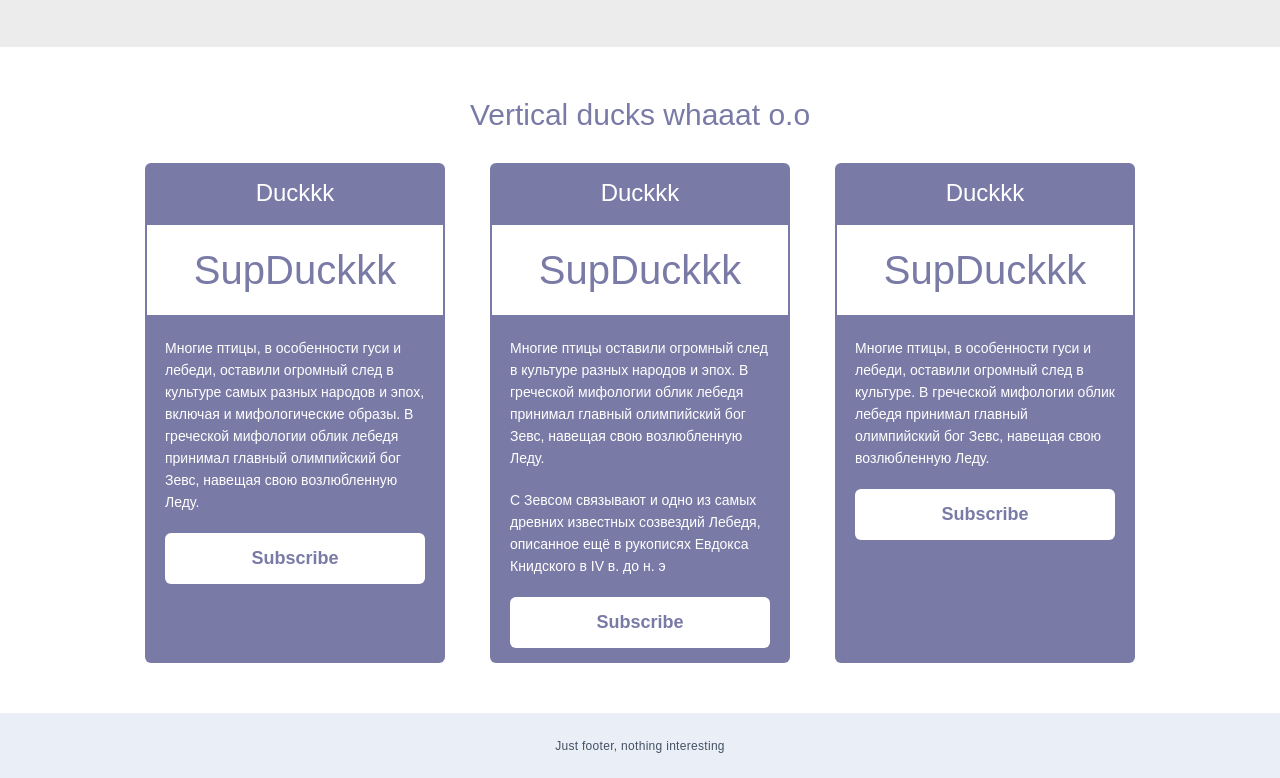
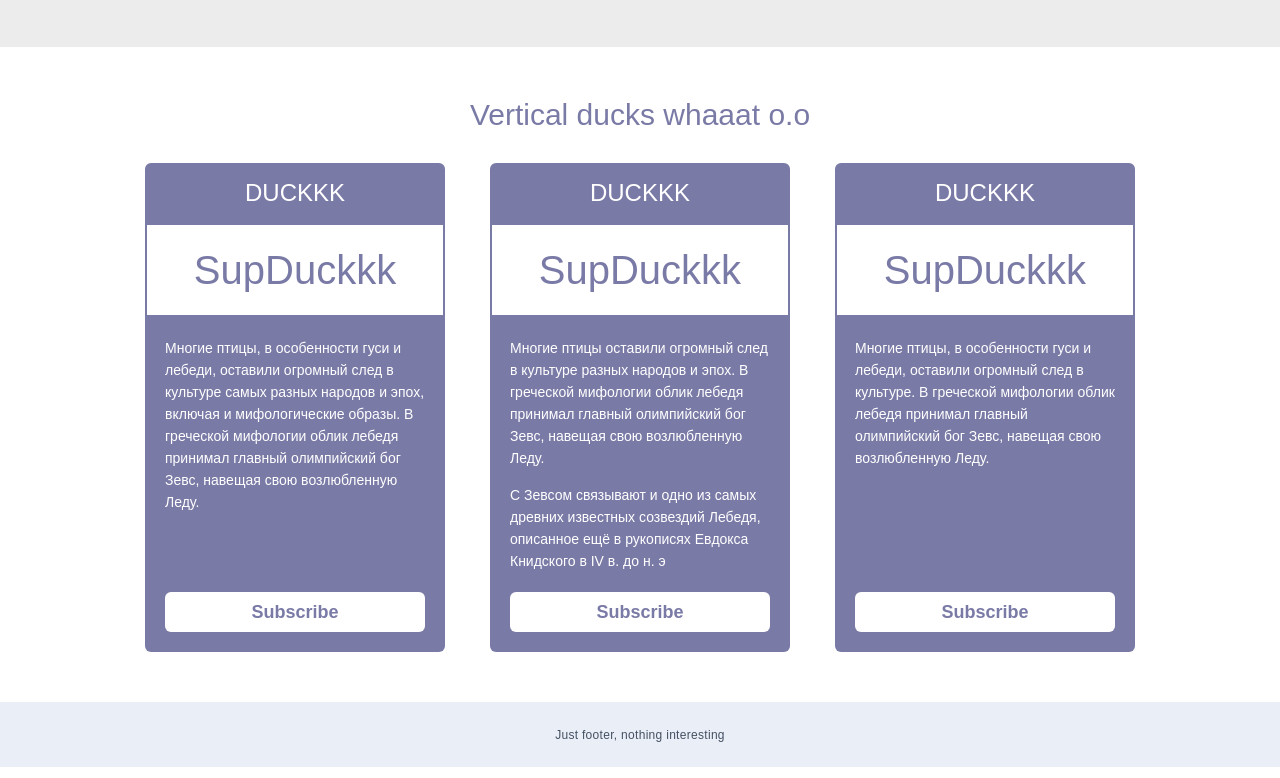
Before and after one commit to kurakinasv/css_components, a plain HTML site: page components_css/flexbox_study/index.html in a window 1280 px wide. Shown: the part 1222-2000 px from the top of the page. Drawn offline with Linux system fonts and the light colour scheme.

Commit message:
finished "vertical" block

```diff
--- a/components_css/flexbox_study/index.html
+++ b/components_css/flexbox_study/index.html
@@ -204,47 +204,49 @@
         <div class="vertical">
             <div class="container">
 
-                <div class="vertical__row">
-                    <div class="vertical__title title">Vertical ducks whaaat o.o</div>
+                <div class="vertical__title title">Vertical ducks whaaat o.o</div>
 
-                    <div class="vertical__block">
+                <div class="vertical__body">
 
-                        <!-- <div class="container"> -->
+                    <div class="vertical__row">
 
-                        <div class="vertical__item">
+                        <div class="vertical__column">
+                            <div class="vertical__item">
 
-                            <div class="vertical__header">Duckkk</div>
-                            <div class="vertical__subheader">SupDuckkk</div>
+                                <div class="vertical__header">Duckkk</div>
+                                <div class="vertical__subheader">SupDuckkk</div>
 
-                            <div class="vertical__subblock">
                                 <div class="vertical__text">
                                     <p>
                                         Многие птицы, в особенности гуси и лебеди, оставили огромный
-                                        след в культуре самых разных народов и эпох, включая и мифологические образы. В
-                                        греческой мифологии облик лебедя принимал главный олимпийский бог Зевс, навещая
+                                        след в культуре самых разных народов и эпох, включая и мифологические
+                                        образы. В
+                                        греческой мифологии облик лебедя принимал главный олимпийский бог Зевс,
+                                        навещая
                                         свою
                                         возлюбленную Леду.
                                     </p>
                                 </div>
 
-                                <div class="vertical__button">
-                                    <button>Subscribe</button>
-                                </div>
+                                <a href="#" class="vertical__button">Subscribe</a>
+
                             </div>
-
                         </div>
 
-                        <div class="vertical__item">
 
-                            <div class="vertical__header">Duckkk</div>
-                            <div class="vertical__subheader">SupDuckkk</div>
+                        <div class="vertical__column">
 
-                            <div class="vertical__subblock">
+                            <div class="vertical__item">
+
+                                <div class="vertical__header">Duckkk</div>
+                                <div class="vertical__subheader">SupDuckkk</div>
+
                                 <div class="vertical__text">
                                     <p>
                                         Многие птицы оставили огромный
                                         след в культуре разных народов и эпох. В
-                                        греческой мифологии облик лебедя принимал главный олимпийский бог Зевс, навещая
+                                        греческой мифологии облик лебедя принимал главный олимпийский бог Зевс,
+                                        навещая
                                         свою
                                         возлюбленную Леду.
                                     </p>
@@ -256,41 +258,42 @@
 
                                 </div>
 
-                                <div class="vertical__button">
-                                    <button>Subscribe</button>
-                                </div>
+                                <a href="#" class="vertical__button">Subscribe</a>
+
+
                             </div>
-
                         </div>
 
-                        <div class="vertical__item">
+                        <div class="vertical__column">
 
-                            <div class="vertical__header">Duckkk</div>
-                            <div class="vertical__subheader">SupDuckkk</div>
+                            <div class="vertical__item">
 
-                            <div class="vertical__subblock">
+                                <div class="vertical__header">Duckkk</div>
+                                <div class="vertical__subheader">SupDuckkk</div>
+
                                 <div class="vertical__text">
                                     <p>
                                         Многие птицы, в особенности гуси и лебеди, оставили огромный
                                         след в культуре. В
-                                        греческой мифологии облик лебедя принимал главный олимпийский бог Зевс, навещая
+                                        греческой мифологии облик лебедя принимал главный олимпийский бог Зевс,
+                                        навещая
                                         свою
                                         возлюбленную Леду.
                                     </p>
                                 </div>
 
-                                <div class="vertical__button">
-                                    <button>Subscribe</button>
-                                </div>
+                                <a href="#" class="vertical__button">Subscribe</a>
+
+
                             </div>
 
                         </div>
 
-                        <!-- </div> -->
-
 
                     </div>
+
                 </div>
+
 
             </div>
         </div>
--- a/components_css/flexbox_study/styles.css
+++ b/components_css/flexbox_study/styles.css
@@ -62,29 +62,22 @@ nav, header, footer {
 .container {
     margin: 0 auto;
     max-width: 1180px;
-    /* padding: auto 50px; */
 }
 
 .hi {
-    /* display: flex; */
-    /* align-items: center; */
     padding: 50px 0;
-
     background-color: var(--title-bg-col)
 }
 
 .hi__body {
     color: #fff;
     padding-right: 30px;
-
 }
 
 .hi__row {
     display: flex;
     justify-content: space-between;
-    /* padding: 0 50px; */
 }
-
 
 .hi__title {
     font-size: 60px;
@@ -217,34 +210,38 @@ nav, header, footer {
 
 /*+ Vertical */
 
-.vertical__row {
-    display: flex;
-    flex-direction: column;
-    justify-content: center;
-    align-items: center;
-
+.vertical {
     padding: 50px 0;
 }
 
-.vertical__block {
+.vertical__title {
+    margin-bottom: 30px;
+    text-align: center;
+}
+
+.vertical__body {
+    max-width: 990px;
+    margin: 0 auto;
+}
+
+.vertical__row {
+    margin: 0 -22.5px;
     display: flex;
-    justify-content: space-between;
-    /* align-items: center; */
+}
 
-    padding-top: 30px;
+.vertical__column {
+    padding: 0 22.5px;
+    display: flex;
+    flex: 0 1 33.333%;
 }
 
 .vertical__item {
-    width: 300px;
-    height: 500px;
-    margin-right: 45px;
+    padding-bottom: 20px;
+    display: flex;
+    flex-direction: column;
 
     background-color: var(--title-bg-col);
     border-radius: 6px;
-}
-
-.vertical__item:last-child {
-    margin: 0;
 }
 
 .vertical__header {
@@ -253,6 +250,7 @@ nav, header, footer {
     font-size: 24px;
     color: #fff;
     text-align: center;
+    text-transform: uppercase;
 }
 
 .vertical__subheader {
@@ -260,12 +258,10 @@ nav, header, footer {
 
     font-size: 40px;
     color: var(--title-bg-col);
-    /* color: #fff; */
     text-align: center;
 
     background-color: #fff;
     border: 2px solid var(--title-bg-col);
-
 }
 
 .vertical__subblock {
@@ -273,51 +269,41 @@ nav, header, footer {
     flex-direction: column;
     justify-content: space-between;
     align-items: center;
-    /* height: 100%; */
-
-    padding: 20px;
-
 }
 
 .vertical__text {
-    /* height: 100%; */
-    /* flex: 1 1 auto; */
+    padding: 20px;
+    flex: 1 1 auto;
 
     font-size: 14px;
     color: #fff;
     line-height: 22px;
-
 }
 
 .vertical__text p {
-    padding-bottom: 20px;
+    margin-bottom: 15px;
 }
 
+.vertical__text p:last-child {
+    margin-bottom: 0;
+}
 
 .vertical__button {
-    width: 100%;
+    height: 40px;
+    margin: 0 20px;
+    display: block;
 
+    font-size: 18px;
+    font-weight: 700;
+    line-height: 40px;
     text-align: center;
+    text-decoration: none;
+    color: var(--title-bg-col);
 
     border-radius: 6px;
     background-color: #fff;
-
-    cursor: pointer;
 }
 
-.vertical__button button {
-    /* display: block; */
-    padding: 15px 0;
-
-    font-size: 18px;
-    font-weight: 700;
-    color: var(--title-bg-col);
-
-    border: none;
-    background: transparent;
-
-    cursor: pointer;
-}
 
 
 /*+ Footer */
@@ -332,7 +318,6 @@ nav, header, footer {
     background-color: rgb(234, 238, 247);
 }
 
-
 .footer__text {
     font-size: 12px;
     color: var(--color);
```
